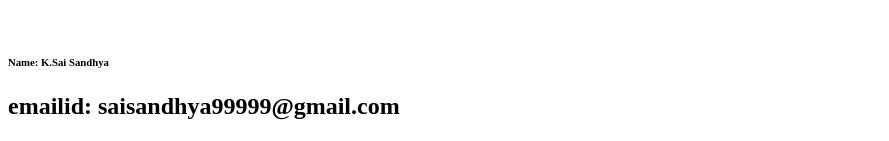
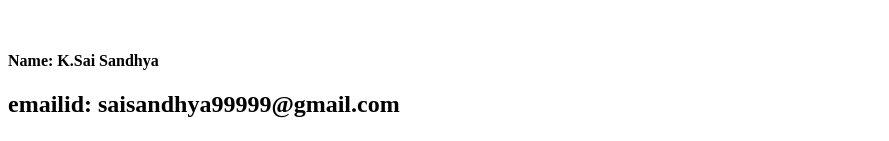
Before and after one commit to Sandhya99999/Sandhya99999.github.io, a plain HTML site: page index.html in a window 1280 px wide. Shown: the part 328-469 px from the top of the page, without its empty margins (0-889 px from the left). Drawn offline with Linux system fonts and the light colour scheme.

Commit message:
Update index.html

```diff
--- a/index.html
+++ b/index.html
@@ -5,7 +5,7 @@
 	<h1> Welcome. This is my website </h1>
 	<img src="image.jpg"height="200"width="200"align="left">
 	<br><br><br><br><br><br><br><br><br><br><br><br><br>
-	<h6 align="left"> Name: K.Sai Sandhya </h6>
+	<h4 align="left"> Name: K.Sai Sandhya </h4>
 	<h2 align="left"> emailid: saisandhya99999@gmail.com</h2>
 	<h2 align="left"> Address: Visakhapatnam </h2>
 </center>
```
